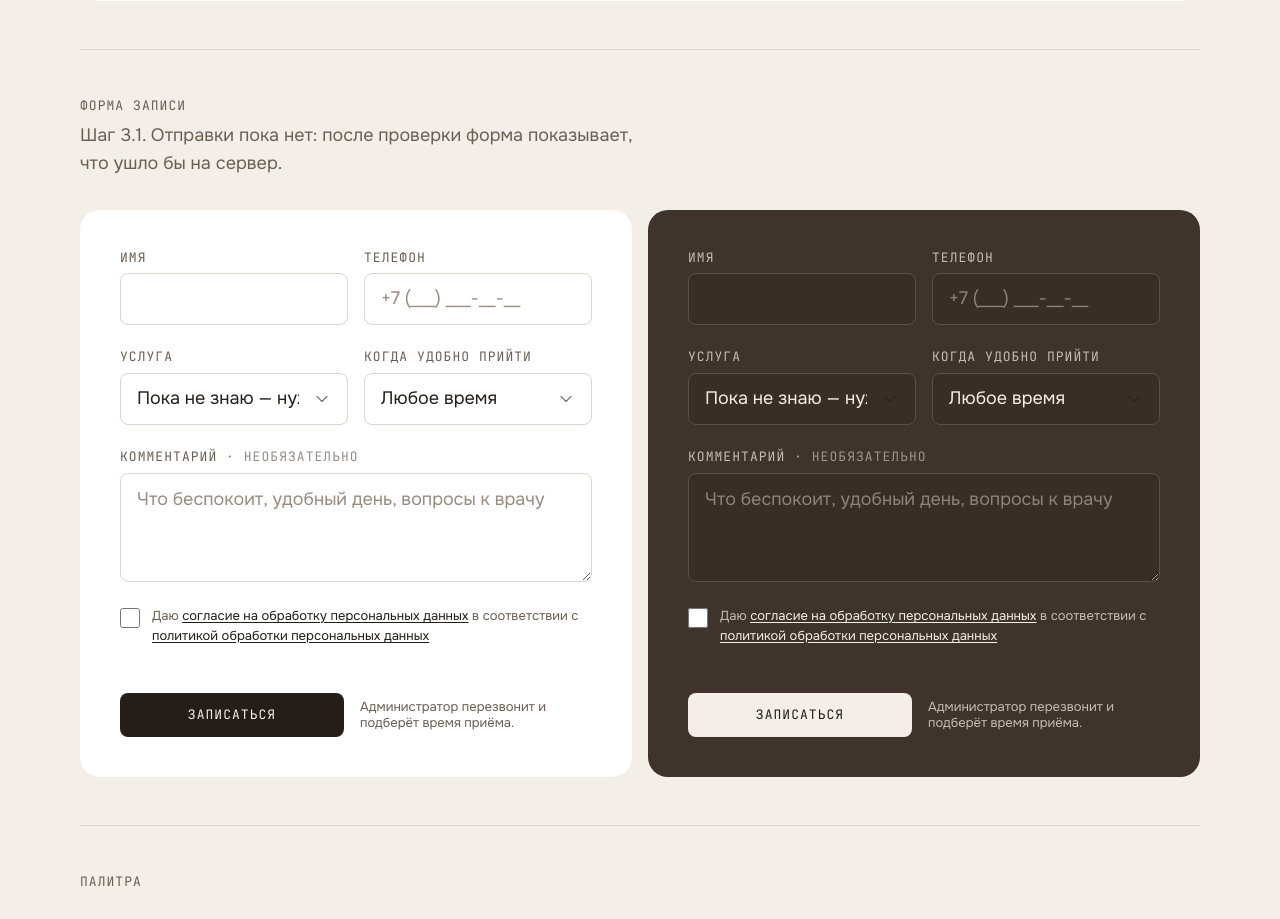
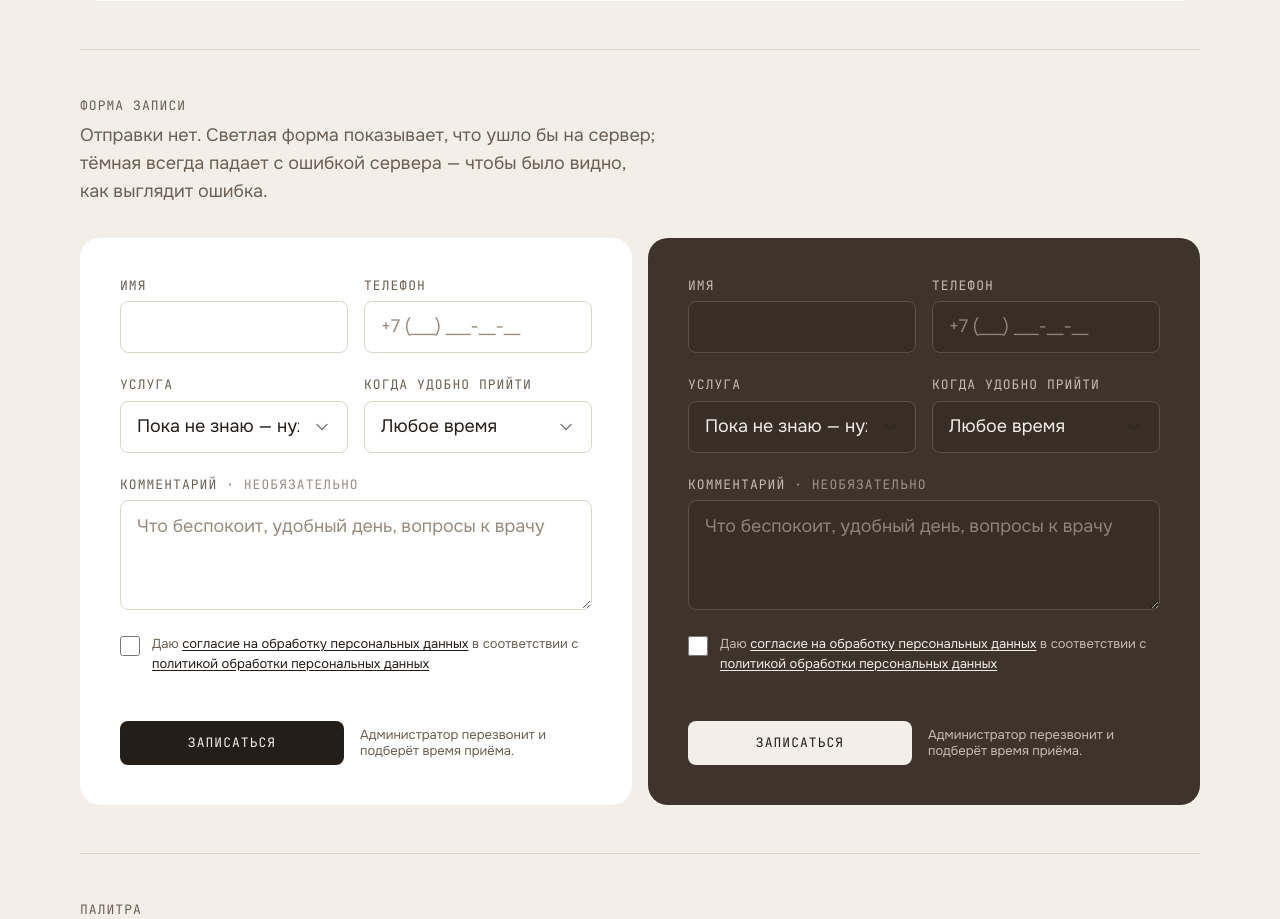
Before and after one commit to nighttcrawlerr/Dental-Buro, a Next.js app: page /kitchen-sink in a window 1280 px wide. Shown: the part 4705-5624 px from the top of the page. Built offline with nearby package versions, Linux system fonts and the light colour scheme.

Commit message:
Show the failed-send state on the kitchen sink

```diff
--- a/src/app/kitchen-sink/lead-form-demo.tsx
+++ b/src/app/kitchen-sink/lead-form-demo.tsx
@@ -3,16 +3,24 @@
 import { useState } from "react";
 import { LeadForm } from "@/components/lead/lead-form";
 import type { Lead } from "@/lib/lead";
+import { LeadSubmitError, type LeadSubmitErrorKind } from "@/lib/submit-lead";
 
 /**
  * Форма без отправки: вместо сервера показывает, что ушло бы дальше.
- * Живёт только на витрине, пока нет роута /api/lead.
+ * С fail всегда падает с этой ошибкой — так видно состояние ошибки.
  */
-export function LeadFormDemo({ surface }: { surface: "light" | "dark" }) {
+export function LeadFormDemo({
+  surface,
+  fail,
+}: {
+  surface: "light" | "dark";
+  fail?: LeadSubmitErrorKind;
+}) {
   const [sent, setSent] = useState<Lead | null>(null);
 
   async function fakeSubmit(lead: Lead) {
     await new Promise((r) => setTimeout(r, 800));
+    if (fail) throw new LeadSubmitError(fail);
     setSent(lead);
   }
 
--- a/src/app/kitchen-sink/page.tsx
+++ b/src/app/kitchen-sink/page.tsx
@@ -181,14 +181,14 @@ export default function KitchenSinkPage() {
 
       <Row
         title="Форма записи"
-        note="Шаг 3.1. Отправки пока нет: после проверки форма показывает, что ушло бы на сервер."
+        note="Отправки нет. Светлая форма показывает, что ушло бы на сервер; тёмная всегда падает с ошибкой сервера — чтобы было видно, как выглядит ошибка."
       >
         <div className="grid gap-4 lg:grid-cols-2">
           <div className="rounded-card bg-paper p-6 md:p-10">
             <LeadFormDemo surface="light" />
           </div>
           <div className="rounded-card bg-espresso p-6 md:p-10">
-            <LeadFormDemo surface="dark" />
+            <LeadFormDemo surface="dark" fail="server" />
           </div>
         </div>
       </Row>
```
